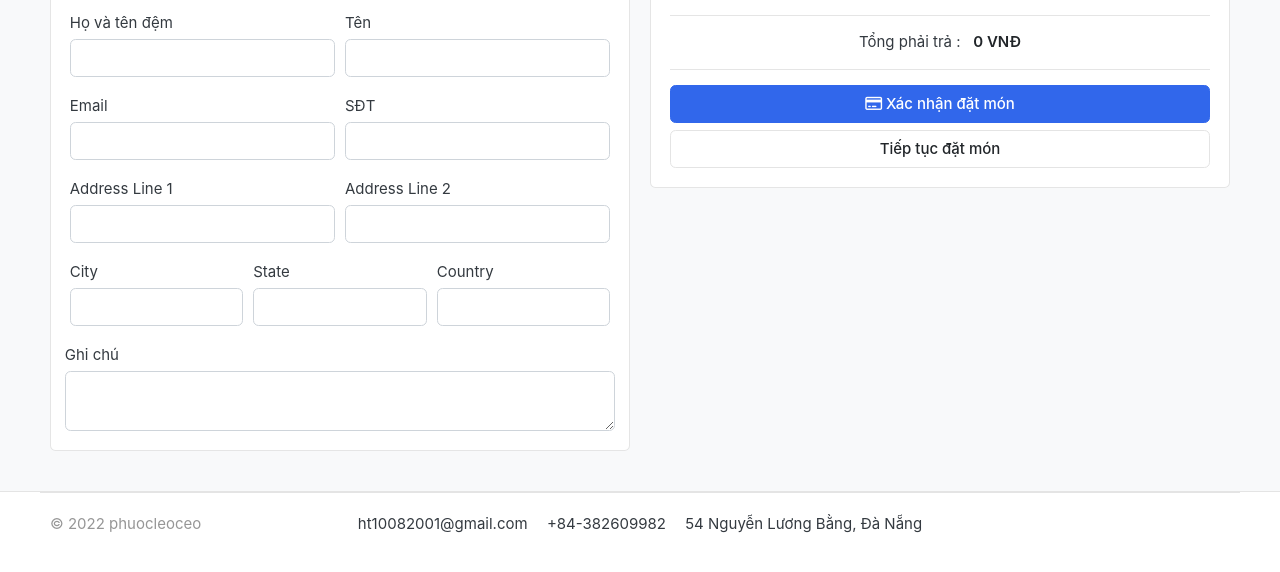
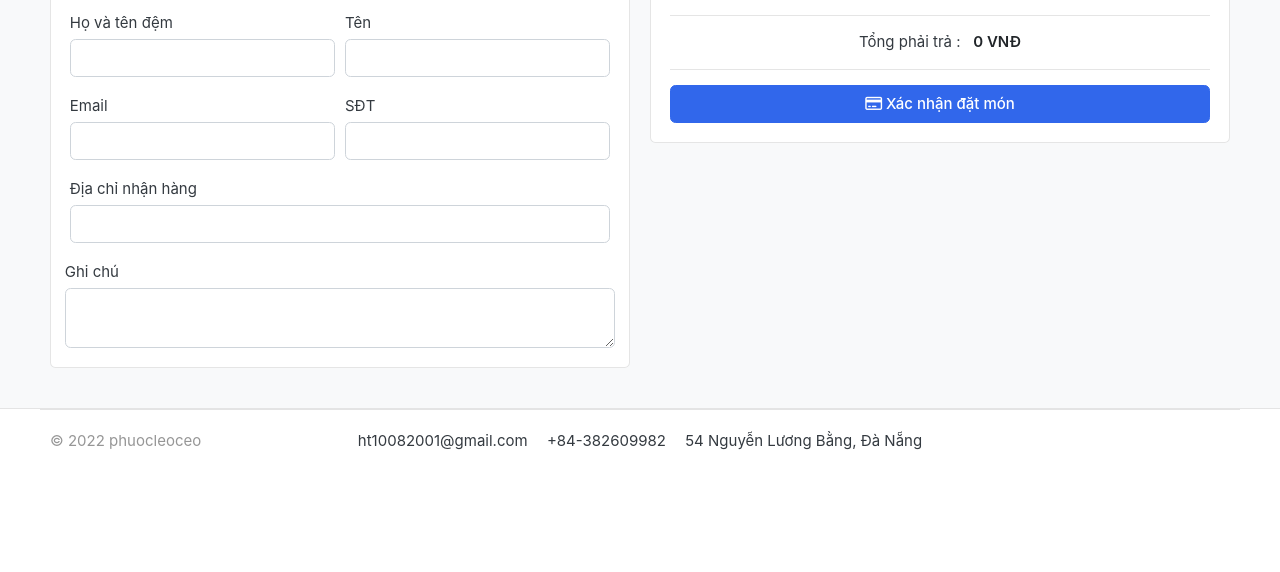
Before and after one commit to phuocleoceo/foodapp, a Django app: page /cart/checkout in a window 1280 px wide. Shown: the part 179-751 px from the top of the page. Run offline with Django 4.2, Linux system fonts and the light colour scheme; a user stored in the database is signed in; data comes from the database, SQL or seed files in the repository; both versions use the stored data as it was after the commit; data that the repository does not hold is empty; some libraries are stand-ins or nearby versions; some web fonts are replaced.

Commit message:
Add field user to cartitem

```diff
--- a/cart/models.py
+++ b/cart/models.py
@@ -1,4 +1,5 @@
 from product.models import Product
+from user.models import User
 from django.db import models
 
 
@@ -22,6 +23,9 @@ class CartItem(models.Model):
     cart = models.ForeignKey(Cart, on_delete=models.CASCADE)
     quantity = models.IntegerField()
     is_active = models.BooleanField(default=True)
+    # Null = True vì khi lưu trữ bằng Session thì CartItem này không
+    # thuộc về User nào hết
+    user = models.ForeignKey(User, on_delete=models.CASCADE, null=True)
 
     def cart_total(self):
         """
--- a/templates/cart/checkout.html
+++ b/templates/cart/checkout.html
@@ -29,31 +29,13 @@
                                 </div>
                                 <div class="col form-group">
                                     <label for="">SĐT</label>
-                                    <input type="text" name="phone" class="form-control" required>
+                                    <input type="text" name="phone_number" class="form-control" required>
                                 </div>
                             </div>
                             <div class="form-row">
                                 <div class="col form-group">
-                                    <label for="">Address Line 1</label>
-                                    <input type="text" name="address_line_1" class="form-control" required>
-                                </div>
-                                <div class="col form-group">
-                                    <label for="">Address Line 2</label>
-                                    <input type="text" name="address_line_2" class="form-control">
-                                </div>
-                            </div>
-                            <div class="form-row">
-                                <div class="col form-group">
-                                    <label for="">City</label>
-                                    <input type="text" name="city" class="form-control" required>
-                                </div>
-                                <div class="col form-group">
-                                    <label for="">State</label>
-                                    <input type="text" name="state" class="form-control" required>
-                                </div>
-                                <div class="col form-group">
-                                    <label for="">Country</label>
-                                    <input type="text" name="country" class="form-control" required>
+                                    <label for="">Địa chỉ nhận hàng</label>
+                                    <input type="text" name="address" class="form-control" required>
                                 </div>
                             </div>
                             <div class="form-row">
@@ -82,11 +64,13 @@
                                 <tr>
                                     <td>
                                         <figure class="itemside align-items-center">
-                                            <div class="aside"><img src="{{ ci.product.image.url }}" class="img-sm">
+                                            <div class="aside">
+                                                <img src="{{ ci.product.image.url }}" class="img-sm">
                                             </div>
                                             <figcaption class="info">
                                                 <a href="{{ ci.product.get_detail }}" class="title text-dark">
-                                                    {{ ci.product.name }}</a>
+                                                    {{ ci.product.name }}
+                                                </a>
                                             </figcaption>
                                         </figure>
                                     </td>
@@ -116,7 +100,6 @@
                         <button type="submit" name="submit" class="btn btn-primary btn-block">
                             <i class="far fa-credit-card"></i> Xác nhận đặt món
                         </button>
-                        <a href="{% url 'product' %}" class="btn btn-light btn-block">Tiếp tục đặt món</a>
                         </form>
                     </div>
                 </div>
```
Also changed, not shown: cart/migrations/0002_cartitem_user.py (added), db.sqlite3.
